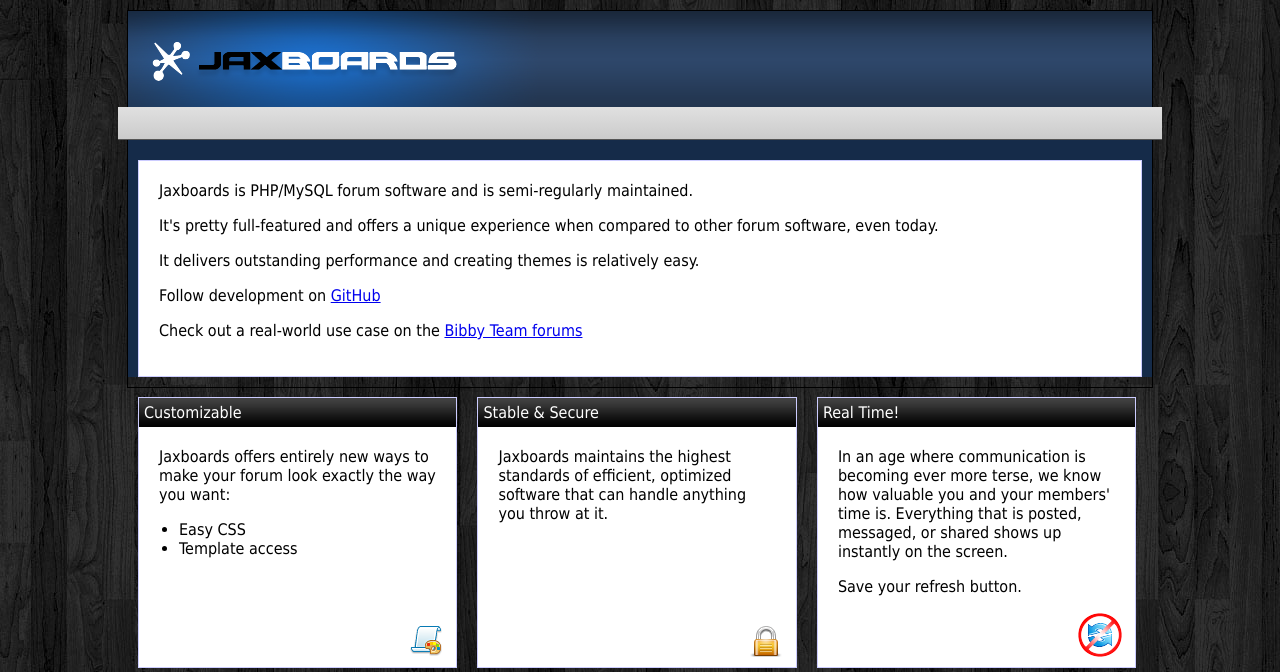
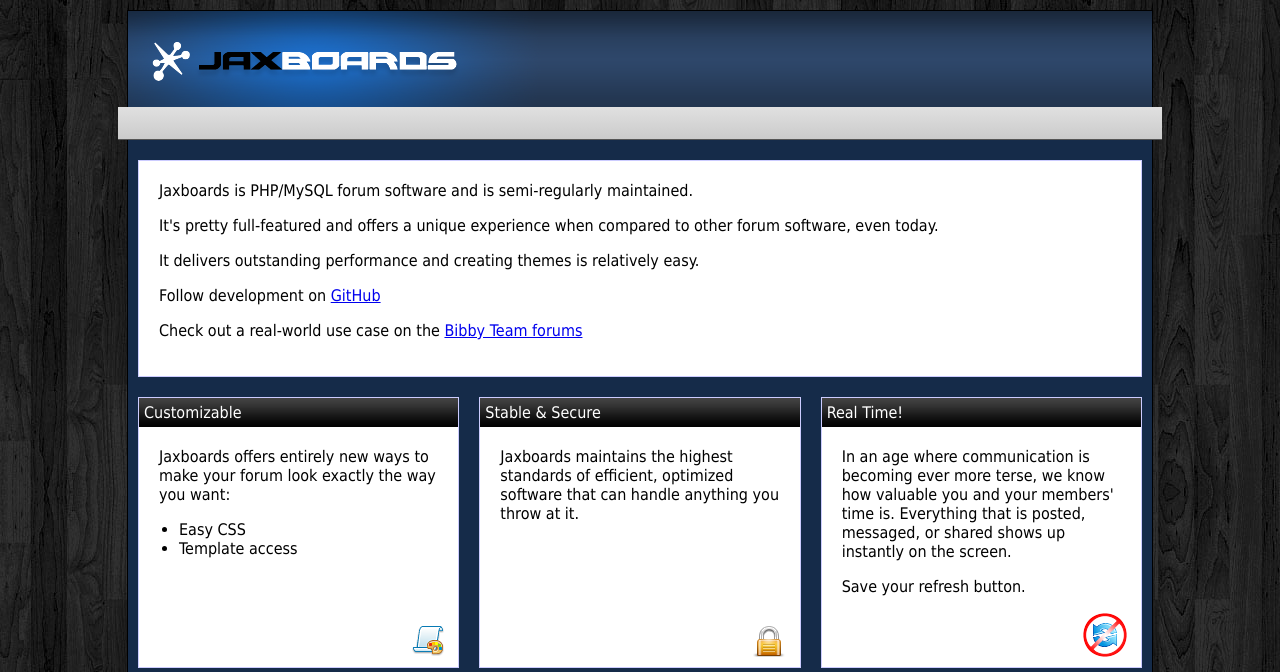
Before and after one commit to Jaxboards/jaxboards.github.io, a plain HTML site: page index.html in a window 1280 px wide. Shown: the top 672 px of the page. Drawn offline with Linux system fonts and the light colour scheme; grey boxes are pictures that could not be loaded.

Commit message:
update css

```diff
--- a/css/main.css
+++ b/css/main.css
@@ -88,8 +88,7 @@
 }
 
 .box.mini {
-  width: 31%;
-  float: left;
+  flex: 1;
 }
 
 .box .content {
@@ -180,3 +179,7 @@
 .center {
   text-align: center;
 }
+
+.flex {
+  display: flex;
+}
```
